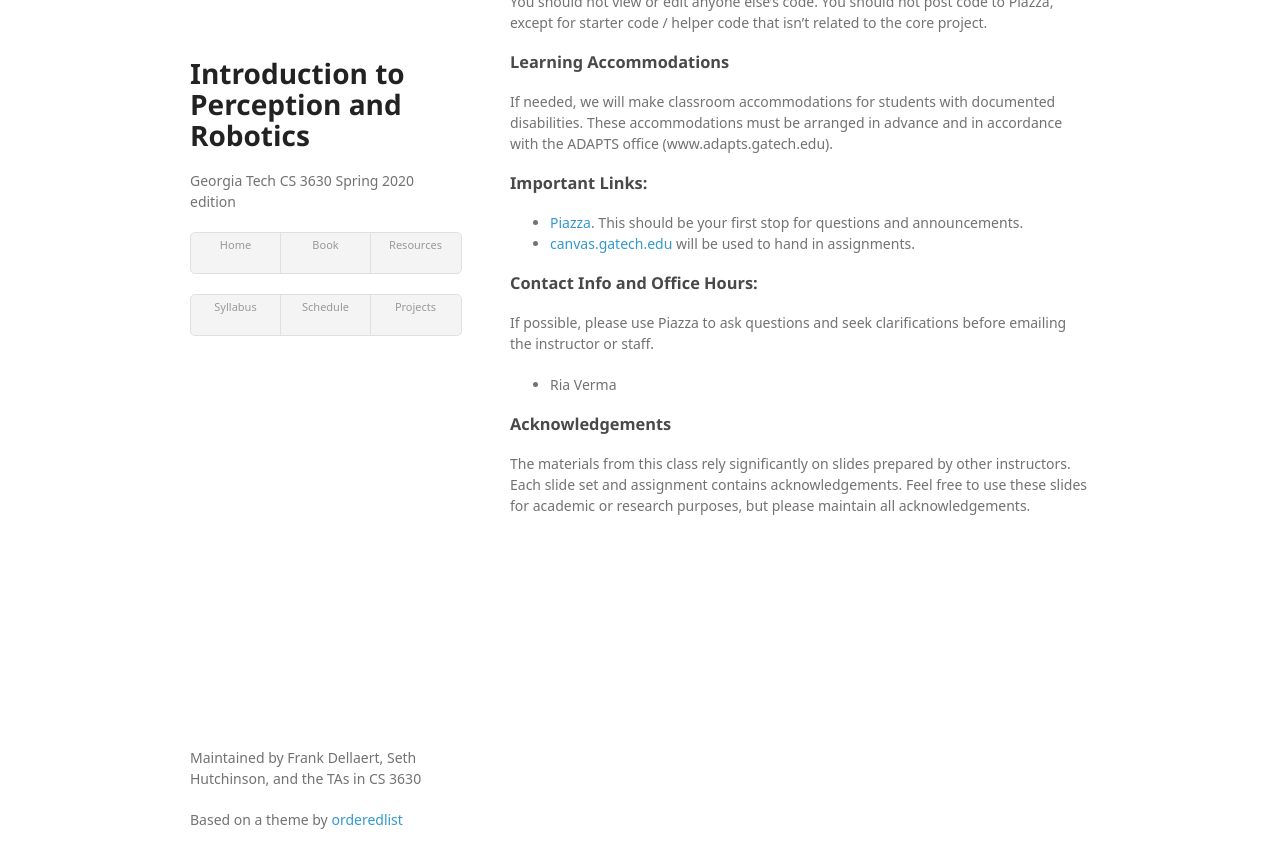
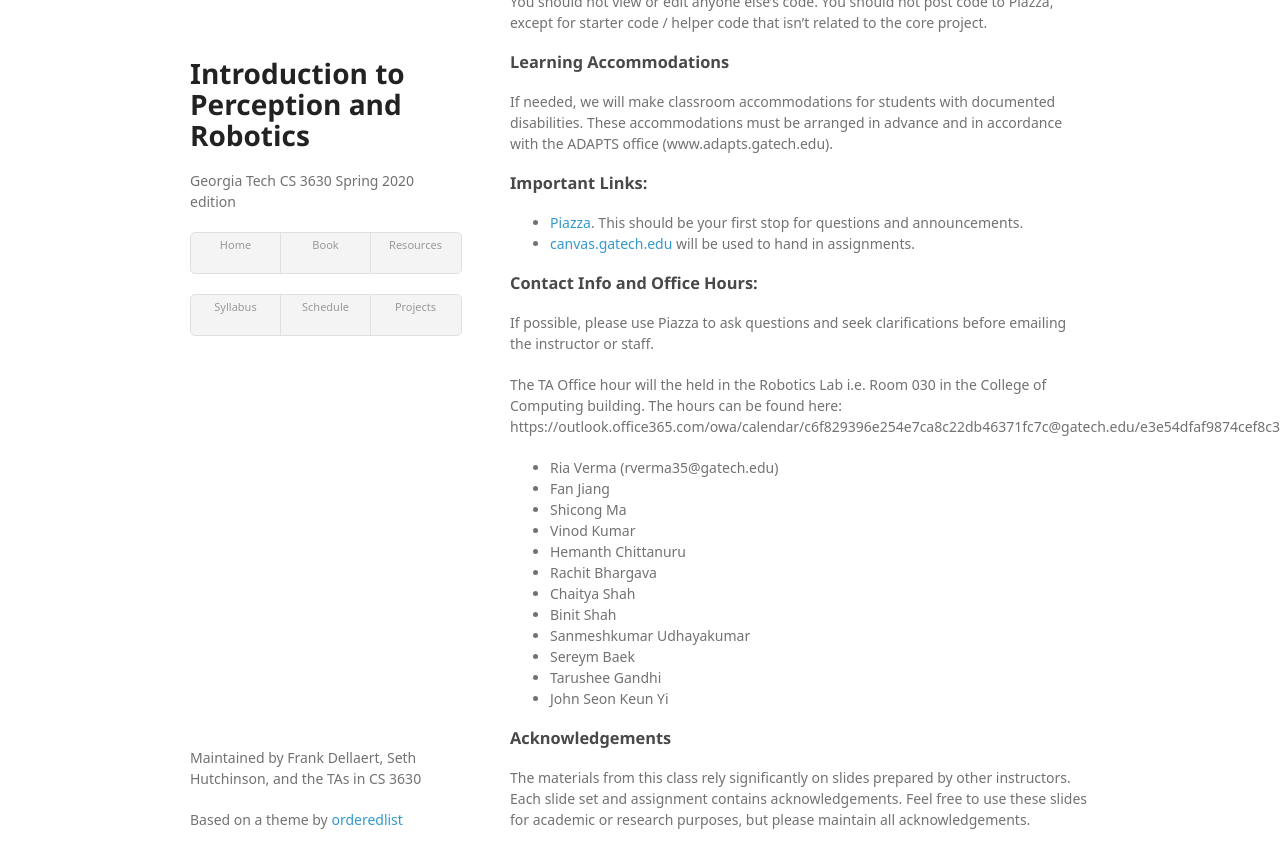
Before and after one commit to dellaert/22F-3630, a Jekyll site: the page built from syllabus.md, in a window 1280 px wide and 900 px high, scrolled down 1304 px. Shown: the top 868 px of the window. Built offline with Jekyll 4.4.1, drawn with Linux system fonts in a browser that asks for light colours; some web fonts are replaced.

Commit message:
Published calendar for TA office hours

```diff
--- a/syllabus.md
+++ b/syllabus.md
@@ -50,7 +50,22 @@ If needed, we will make classroom accommodations for students with documented di
 
 ### Contact Info and Office Hours:
 If possible, please use Piazza to ask questions and seek clarifications before emailing the instructor or staff.
-* Ria Verma
+
+The TA Office hour will the held in the Robotics Lab i.e. Room 030 in the College of Computing building. The hours can be found here:
+https://outlook.office365.com/owa/calendar/c6f829396e254e7ca8c22db46371fc7c@gatech.edu/e3e54dfaf9874cef8c33bc4b1762458e2224894471308084280/calendar.html
+
+* Ria Verma (rverma35@gatech.edu)
+* Fan Jiang
+* Shicong Ma
+* Vinod Kumar
+* Hemanth Chittanuru
+* Rachit Bhargava
+* Chaitya Shah
+* Binit Shah
+* Sanmeshkumar Udhayakumar
+* Sereym Baek
+* Tarushee Gandhi
+* John Seon Keun Yi
 
 ### Acknowledgements
 The materials from this class rely significantly on slides prepared by other instructors. Each slide set and assignment contains acknowledgements. Feel free to use these slides for academic or research purposes, but please maintain all acknowledgements.
```
